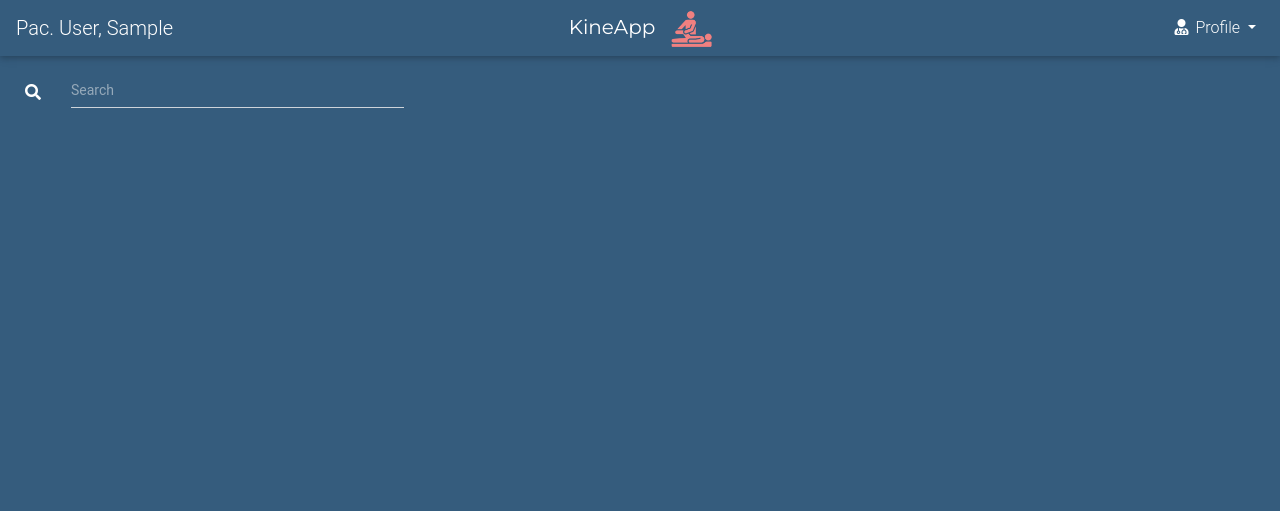
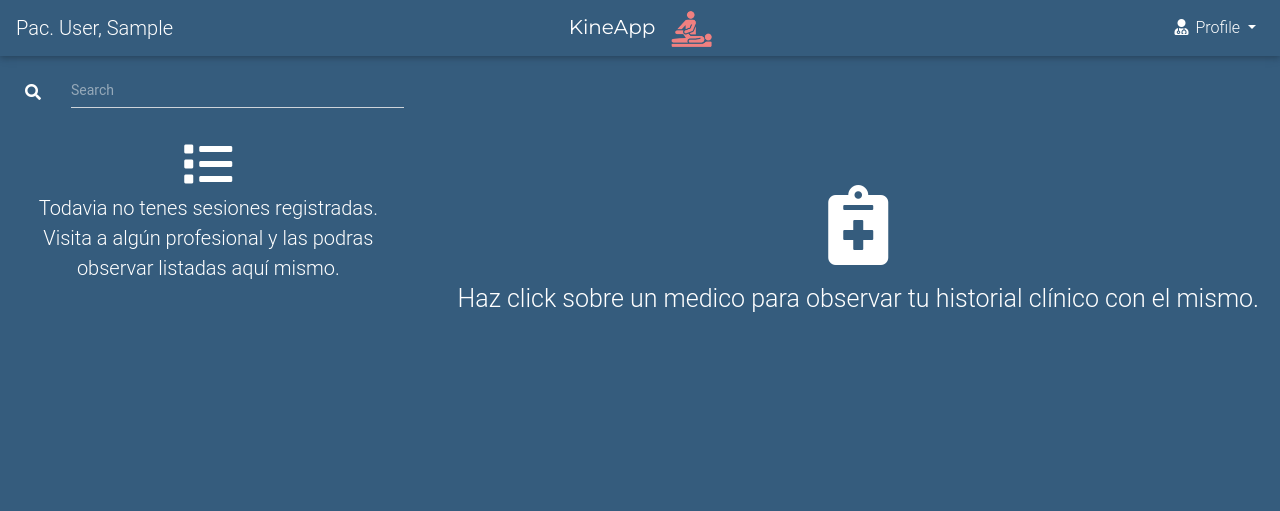
Before and after one commit to CampaUTN/kineapp-backend, a Django app: template kinesio/kinesioapp/templates/kinesioapp/index.html in a window 1280 px wide. Shown: the top 511 px of the page. Run offline with Django 3.2, Linux system fonts and the light colour scheme; the template is opened without the code that fills it, so the values that code supplies are empty; the visitor is signed in with stand-in values (Sample User, id 1); some libraries are stand-ins or nearby versions.

Commit message:
Fill info for somecases where the user dont have things to show.

```diff
--- a/kinesio/kinesioapp/templates/kinesioapp/index.html
+++ b/kinesio/kinesioapp/templates/kinesioapp/index.html
@@ -10,7 +10,8 @@
         <div id="logo_index" class="text-center animated fadeInUp">
             <img src="{% static "images/logo.png" %}" class="img-fluid logo_image_index" alt="Temporal Logo" >
             <div style="margin-bottom: 15px">
-                <h1 class="display-2 logo_title_index" ><strong>KineApp</strong></h1>
+                <h1 class="display-2 logo_title_index" style="font-family: 'Montserrat'"><strong>KineApp</strong></h1>
+                <p class="display-2 logo_title_index" style="font-family: 'Montserrat'; font-size: 35px;"><strong>Un nuevo paradigma en la salud</strong></p>
             </div>
             <div class="google_center">
                 <div id="my-signin2"></div>
@@ -20,7 +21,16 @@
     {% else %}
         <div id="sidebar_row" class="row">
             <div class="col-md-4" style="padding-left: 25px">{% include "kinesioapp/users/sidebar.html" %}</div>
-            <div id="data_content" class="col-md-8 data" ></div>
+            <div id="data_content" class="col-md-8 data" >
+            <div style="margin-top: 125px;">
+                    <i class="fas fa-notes-medical fa-5x center-info white-text"></i>
+                    {% if user.is_medic %}
+                        <p class="text-center white-text" style="font-size:25px; padding: 5px;">Haz click sobre un paciente para observar su historial clínico.</p>
+                    {% else %}
+                        <p class="text-center white-text" style="font-size:25px; padding: 5px;">Haz click sobre un medico para observar tu historial clínico con el mismo.</p>
+                    {% endif %}
+            </div>
+            </div>
         </div>
     {% endif %}
 
--- a/kinesio/kinesioapp/templates/kinesioapp/users/sidebar.html
+++ b/kinesio/kinesioapp/templates/kinesioapp/users/sidebar.html
@@ -16,12 +16,24 @@
 
     <div id="list_data" class="list-group list-group-flush scrollbar scrollbar-primary" style="margin-top: 10px">
         {% if user.is_medic %}
-            {% for patient in patients %}
-                <a onclick="get_clinical_history_by_patient({{ patient.pk }})" class="list-group-item list-group-item-action waves-effect"> {{ patient }}</a>
-            {% endfor %}
+            {% if patients %}
+                {% for patient in patients %}
+                    <a onclick="get_clinical_history_by_patient({{ patient.pk }})" class="list-group-item list-group-item-action waves-effect"> {{ patient }}</a>
+                {% endfor %}
+            {% else %}
+                <i class="fas fa-user-injured fa-3x white-text text-center"></i>
+                <p class="white-text" style="font-size:20px; padding: 5px; text-align: center">
+                    Por el momento no contas con ningún paciente asignado. Desde la aplicación podes solicitar la asignación de los mismos.
+                </p>
+            {% endif %}
         {% else %}
             {% if user.patient.current_medic%}
                 <a onclick="get_clinical_history_by_patient({{ user.pk }})" class="list-group-item list-group-item-action waves-effect"> {{ user.patient.current_medic }}</a>
+            {% else %}
+                <i class="fas fa-list fa-3x white-text text-center"></i>
+                <p class="white-text" style="font-size:20px; padding: 5px; text-align: center">
+                    Todavia no tenes sesiones registradas. Visita a algún profesional y las podras observar listadas aquí mismo.
+                </p>
             {% endif %}
         {%  endif %}
     </div>
```
Also changed, not shown: kinesio/kinesioapp/templates/kinesioapp/users/clinical_session.html (+9 -1 lines), kinesio/kinesioapp/templates/kinesioapp/users/public_video.html (+10 -3 lines).
